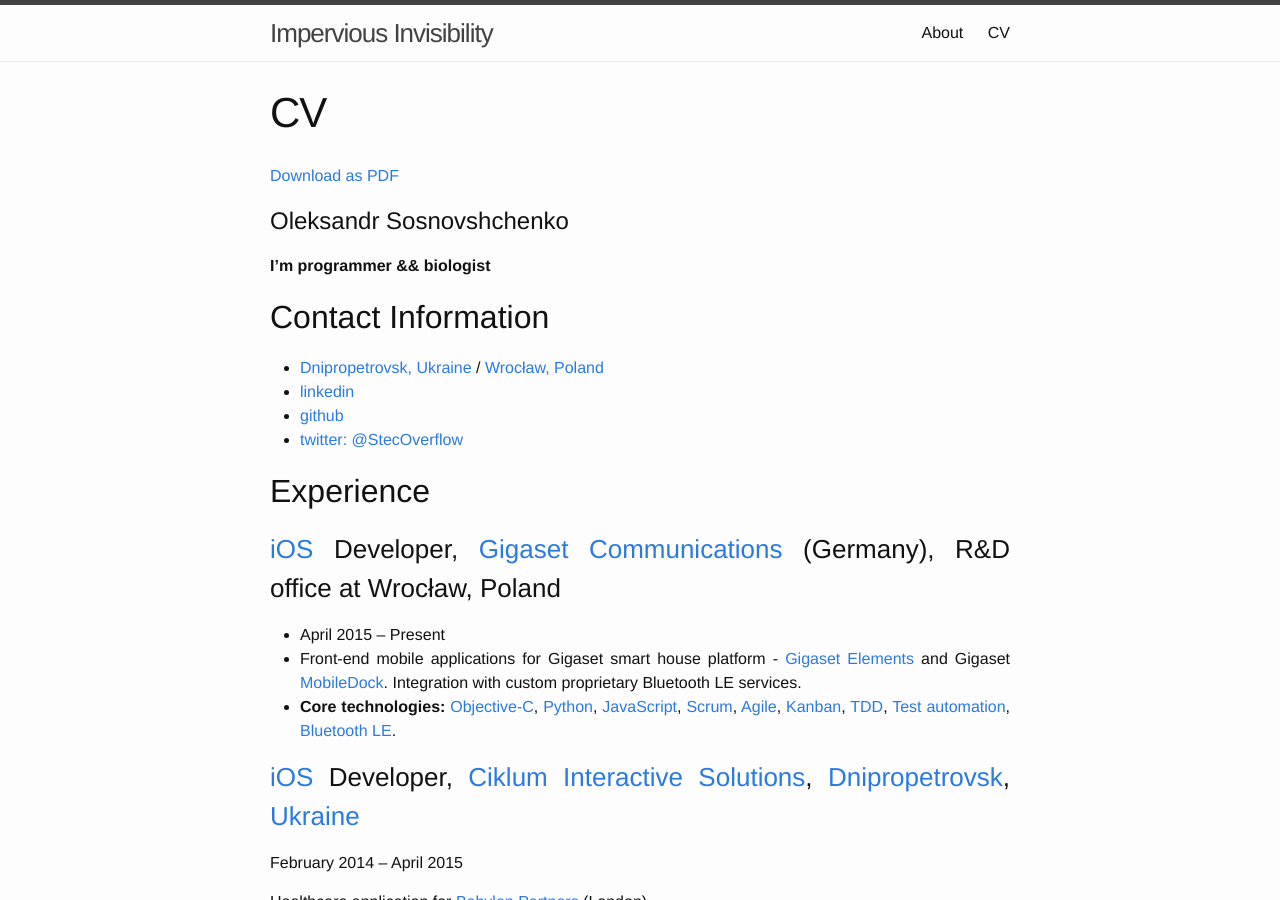
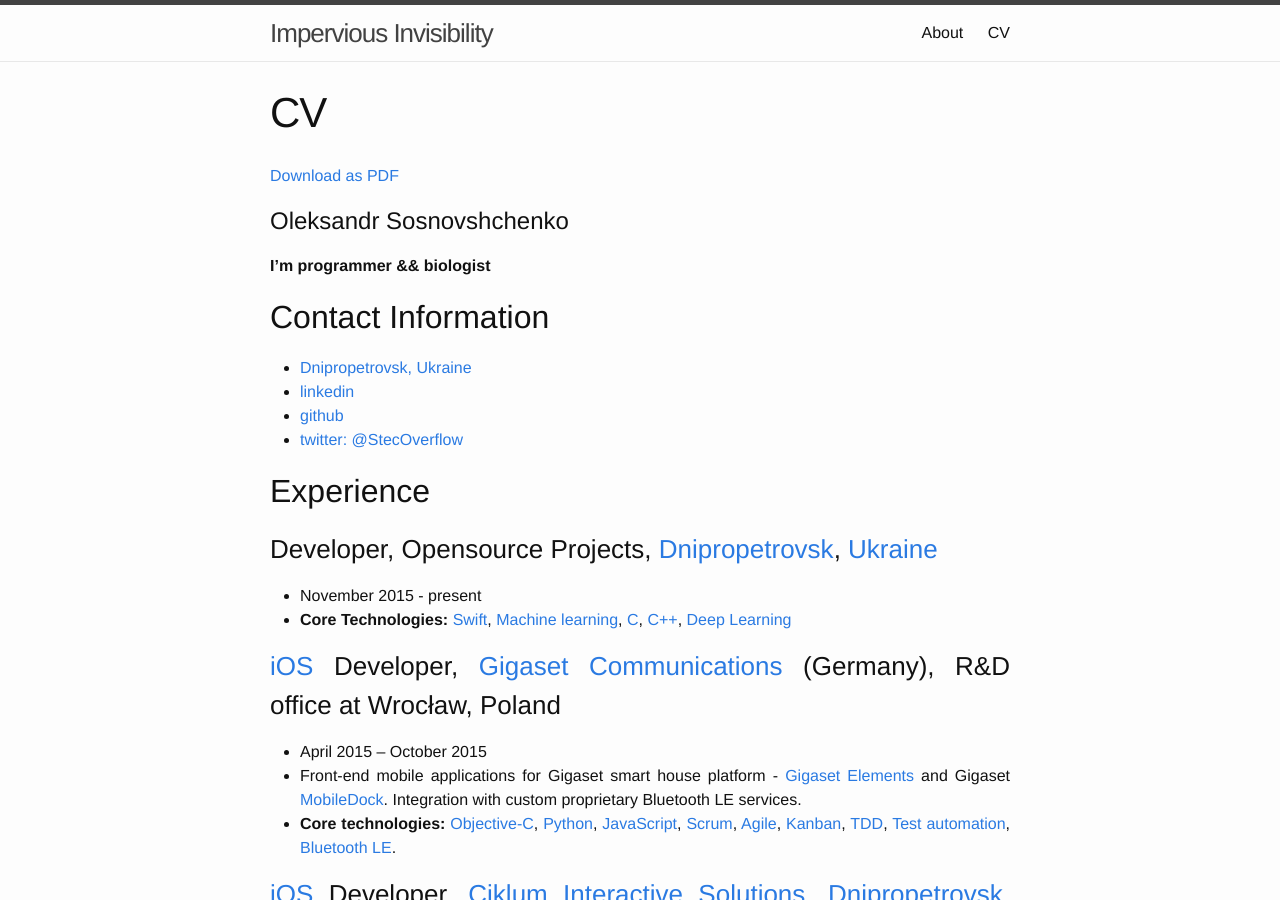
Before and after one commit to alexsosn/alexsosn.github.io, a Jekyll site: the page built from cv.md, in a window 1280 px wide and 900 px high. Built offline with Jekyll 4.4.1, drawn with Linux system fonts in a browser that asks for light colours.

Commit message:
cv update

```diff
--- a/cv.md
+++ b/cv.md
@@ -11,15 +11,19 @@ permalink: /cv/
 **I'm programmer && biologist**
 
 ## Contact Information
-- [Dnipropetrovsk, Ukraine](https://www.google.com/maps?q=dnipropetrovsk) / [Wrocław, Poland](https://www.google.com/maps?q=wroclaw)
+- [Dnipropetrovsk, Ukraine](https://www.google.com/maps?q=dnipropetrovsk)
 - [linkedin](https://linkedin.com/in/asosnovschenko)
 - [github](https://github.com/alexsosn)
 - [twitter: @StecOverflow](https://twitter.com/StecOverflow)
 
 ## Experience
 
+### Developer, Opensource Projects, [Dnipropetrovsk], [Ukraine]
+* November 2015 - present
+* **Core Technologies:** [Swift], [Machine learning], [C], [C++], [Deep Learning]
+
 ### [iOS] Developer, [Gigaset Communications](http://www.gigaset.com/de_DE/home.html) (Germany), R&D office at Wrocław, Poland
-* April 2015 – Present
+* April 2015 – October 2015
 * Front-end mobile applications for Gigaset smart house platform - [Gigaset Elements](http://gigaset-elements.com/en/) and Gigaset [MobileDock](http://blog.gigaset.com/gigaset-mobiledock/).
 Integration with custom proprietary Bluetooth LE services.
 * **Core technologies:** [Objective-C], [Python], [JavaScript], [Scrum], [Agile], [Kanban], [TDD], [Test automation], [Bluetooth LE].
@@ -313,6 +317,7 @@ Internal app for biotech corporation.
 [Bluetooth]: https://en.wikipedia.org/wiki/Bluetooth
 [Bowtie]: http://bowtie-bio.sourceforge.net/index.shtml
 [BSON]: http://bsonspec.org/
+[C]: https://en.wikipedia.org/wiki/C_%28programming_language%29
 [C++]: https://isocpp.org/
 [card.io]: https://www.card.io/
 [chemistry]: https://en.wikipedia.org/wiki/Chemistry
@@ -337,6 +342,7 @@ Internal app for biotech corporation.
 [Data science]: https://en.wikipedia.org/wiki/Data_science
 [Data visualization]: https://en.wikipedia.org/wiki/Data_visualization
 [DECT]: https://en.wikipedia.org/wiki/Digital_Enhanced_Cordless_Telecommunications
+[Deep Learning]: http://deeplearning.net/
 [Design Patterns]: https://en.wikipedia.org/wiki/Design_Patterns
 [Digital signal processing]: https://en.wikipedia.org/wiki/Digital_signal_processing
 [Dnipropetrovsk National University]: https://en.wikipedia.org/wiki/Oles_Honchar_Dnipropetrovsk_National_University
```
